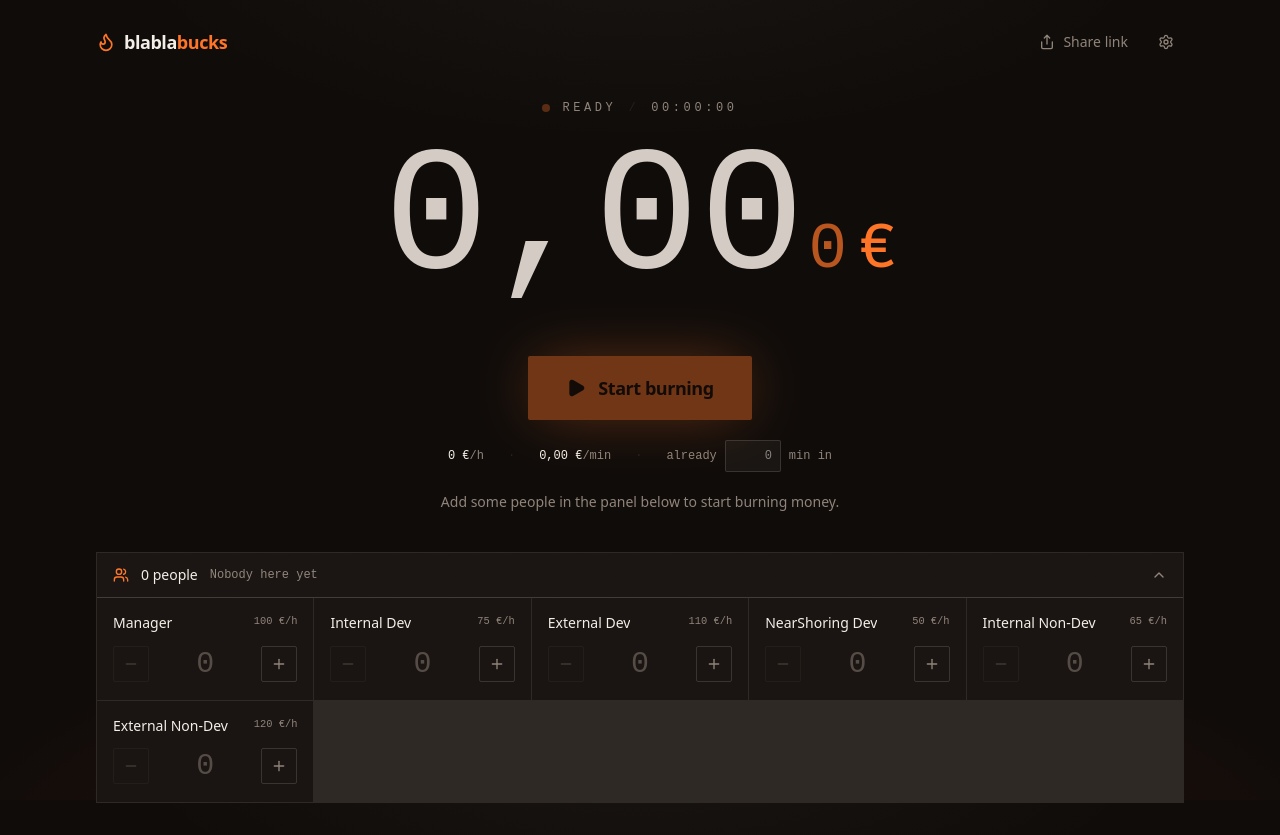
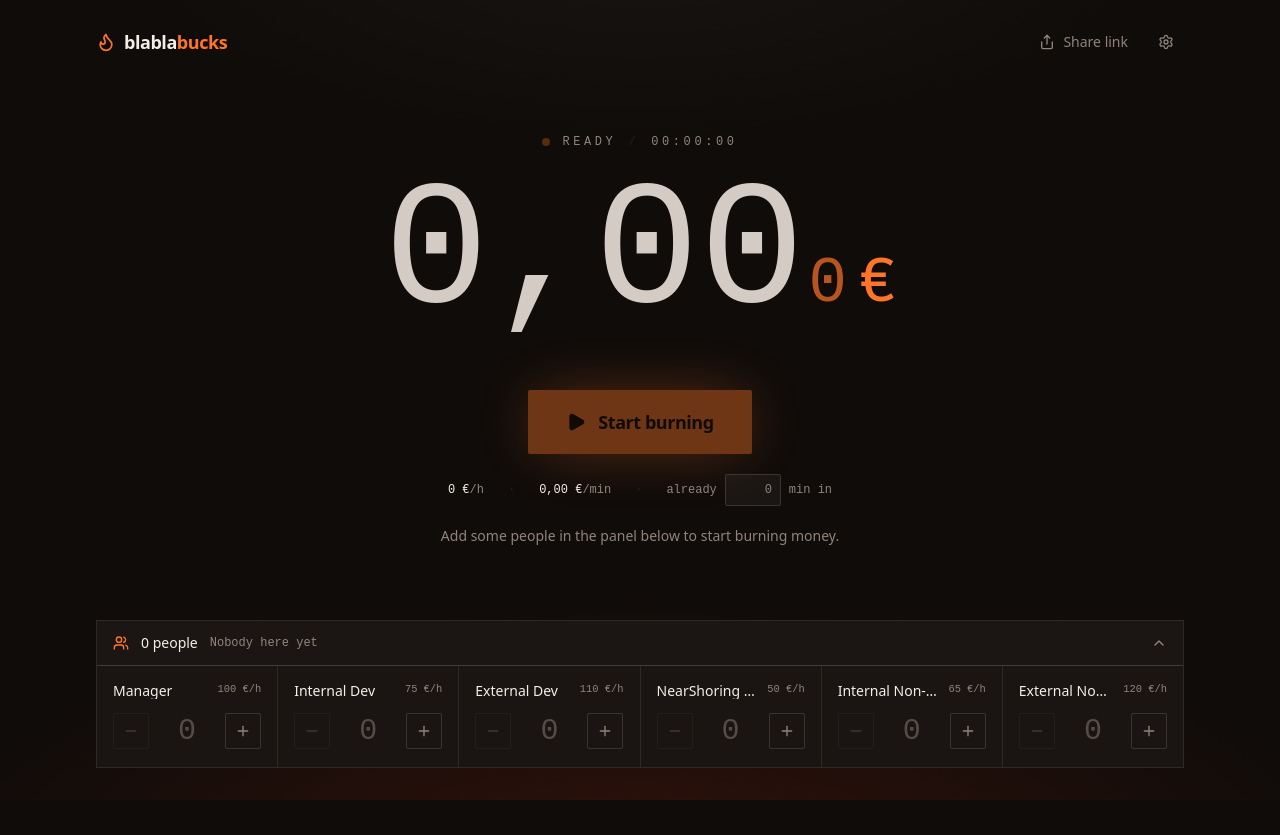
Before and after one commit to TheCodeOne/blablabucks, a React (Vite) app: page / in a window 1280 px wide. After the commit the page ends 800 px from the top, so only its background shows below. Built offline with nearby package versions, Linux system fonts and the light colour scheme.

Commit message:
style: Fix grid layout for 6 categories

```diff
--- a/src/components/quick-settings.tsx
+++ b/src/components/quick-settings.tsx
@@ -70,7 +70,7 @@
             transition={{ type: 'spring', stiffness: 380, damping: 36, opacity: { duration: 0.15 } }}
             className="overflow-hidden"
           >
-            <ul className="grid grid-cols-1 gap-px border-t border-border bg-border sm:grid-cols-5">
+            <ul className="grid grid-cols-1 gap-px border-t border-border bg-border sm:grid-cols-2 md:grid-cols-3 xl:grid-cols-6">
               {CATEGORIES.map((c) => (
                 <CategoryRow
                   key={c.id}
```
